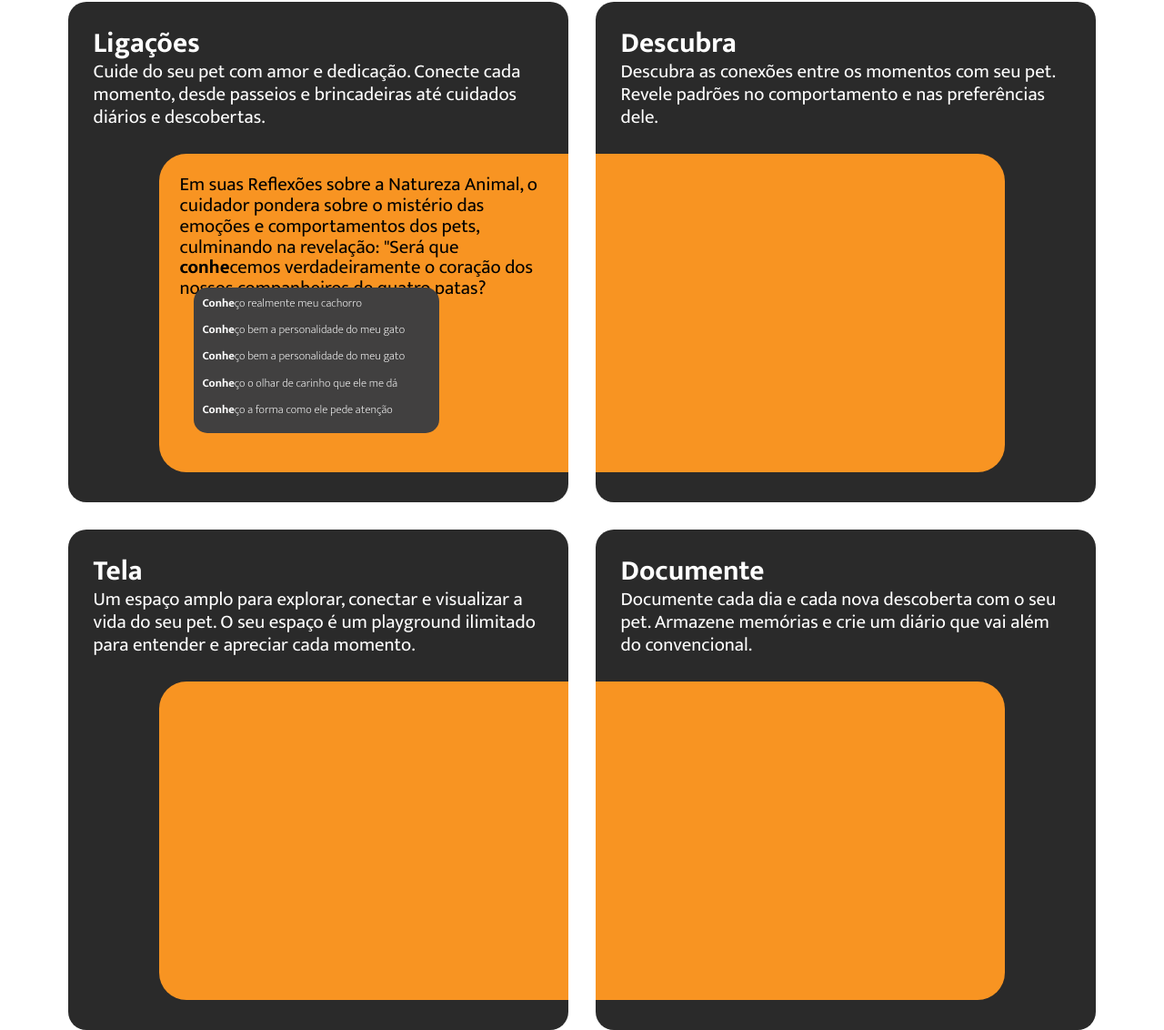
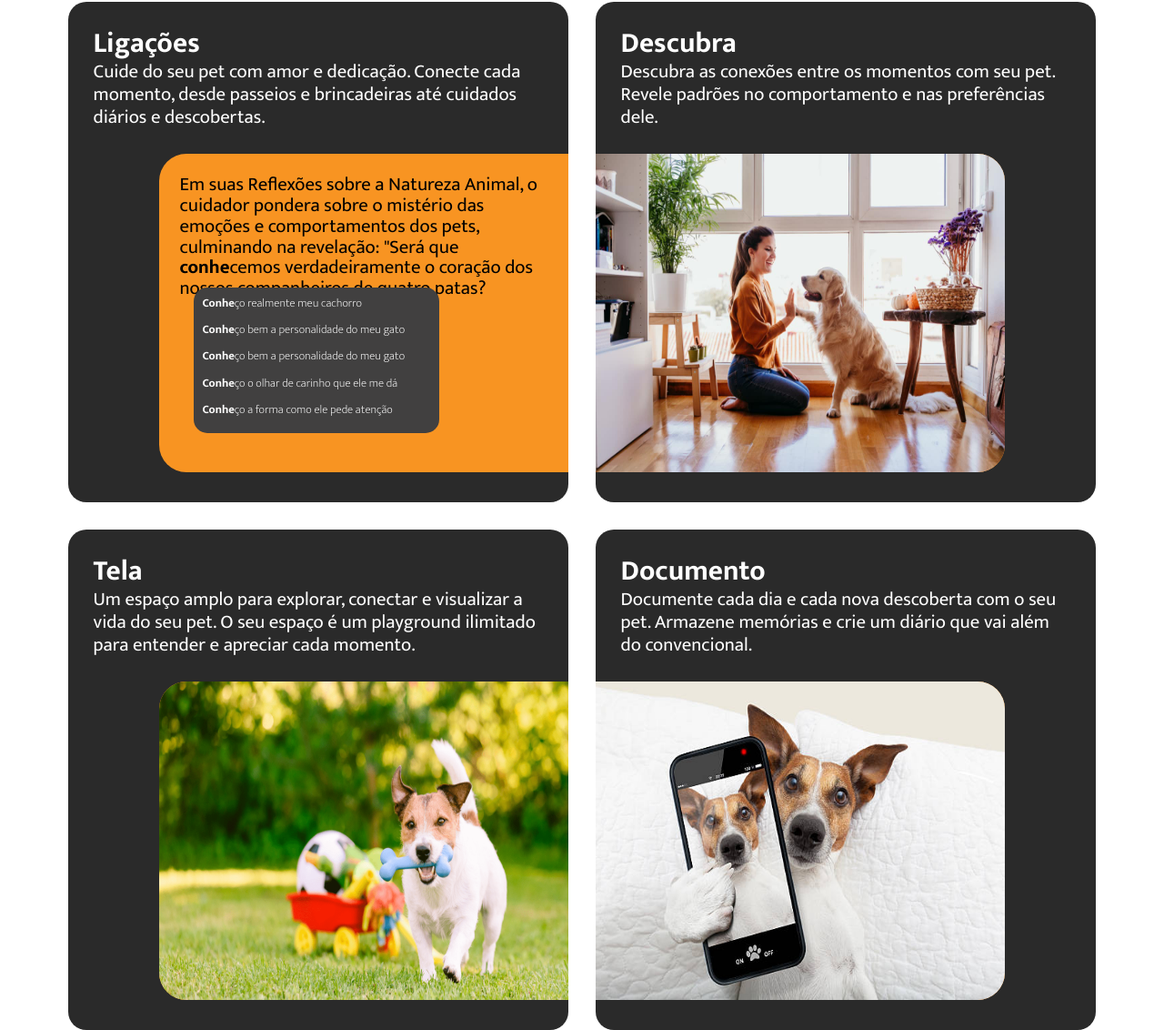
Before and after one commit to marcopassarela/petplay, a plain HTML site: page index.html in a window 1280 px wide. Shown: the part 2418-3550 px from the top of the page at 91% size. Drawn offline with Linux system fonts and the light colour scheme.

Commit message:
upgrade index and css

```diff
--- a/index.html
+++ b/index.html
@@ -102,7 +102,7 @@
                     <h2>Tela</h2>
                     <p>Um espaço amplo para explorar, conectar e visualizar a vida do seu pet. O seu espaço é um playground ilimitado para entender e apreciar cada momento.</p>
                 </div>
-                <div class="inner-box3"></div>
+                <div class="inner-box3"><img src="/img/playground-pet.png" alt="playground-pet" width="450px" height="350px"></div>
             </div>
         </div>
 
@@ -112,15 +112,15 @@
                     <h2>Descubra</h2>
                     <p>Descubra as conexões entre os momentos com seu pet. Revele padrões no comportamento e nas preferências dele.</p>
                 </div>
-                <div class="inner-box2"></div>
+                <div class="inner-box2"><img src="/img/cachorro-tutor.jpg" alt="cachorro-tutor" width="450px" height="350px"></div>
             </div>
 
             <div class="box4">
                 <div class="sub-title4">
-                    <h2>Documente</h2>
+                    <h2>Documento</h2>
                     <p>Documente cada dia e cada nova descoberta com o seu pet. Armazene memórias e crie um diário que vai além do convencional.</p>
                 </div>
-                <div class="inner-box4"></div>
+                <div class="inner-box4"><img src="/img/photo-pet.jpg" alt="photo-pet" width="450px" height="350px"></div>
             </div>
         </div>
     </div>
--- a/style.css
+++ b/style.css
@@ -420,6 +420,8 @@
     border-radius: 0px 30px 30px 0px;
     float: left;
     margin-top: 5%;
+    object-fit: cover;
+    overflow: hidden;
 }
 .inner-box3{
     width: 450px;
@@ -428,6 +430,8 @@
     border-radius: 30px 0px 0px 30px;
     float: right;
     margin-top: 5%;
+    object-fit: cover;
+    overflow: hidden;
 }
 .inner-box4{
     width: 450px;
@@ -436,6 +440,8 @@
     border-radius: 0px 30px 30px 0px;
     float: left;
     margin-top: 5%;
+    object-fit: cover;
+    overflow: hidden;
 }
 
 .inner-box1 p{
```
Also changed, not shown: img/cachorro-tutor.jpg (added), img/photo-pet.jpg (added), img/playground-pet.png (added).
